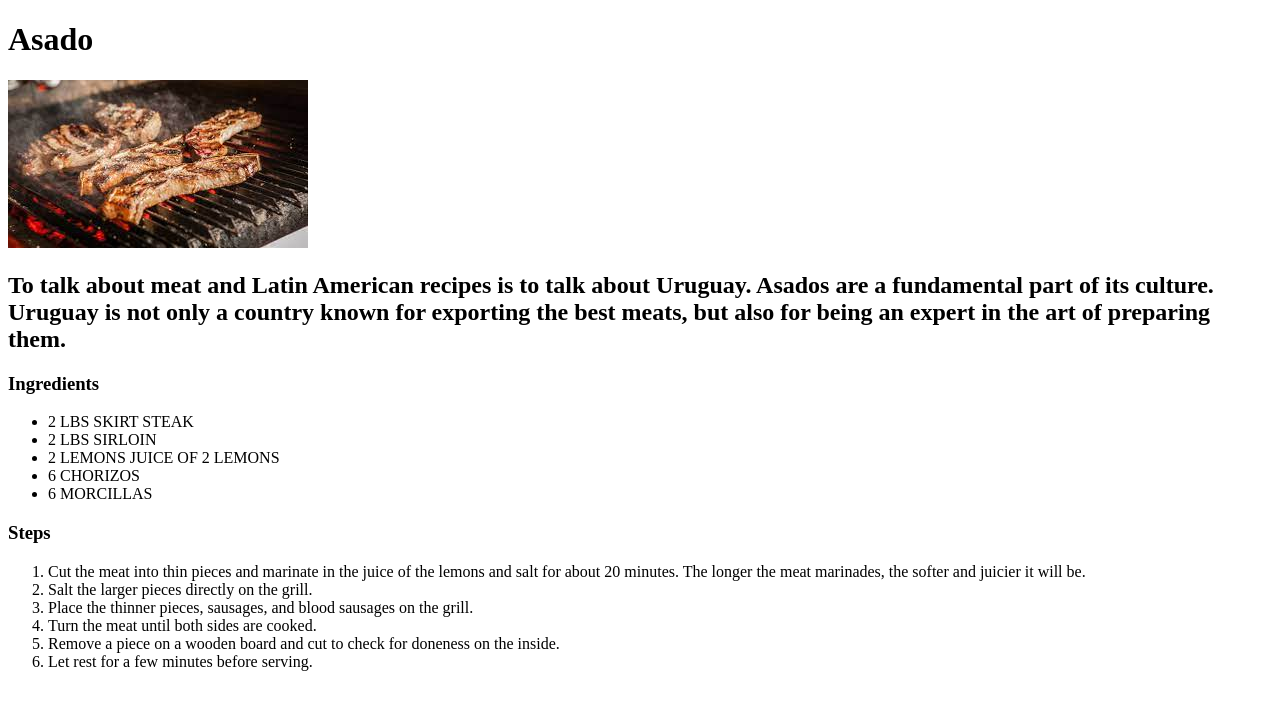
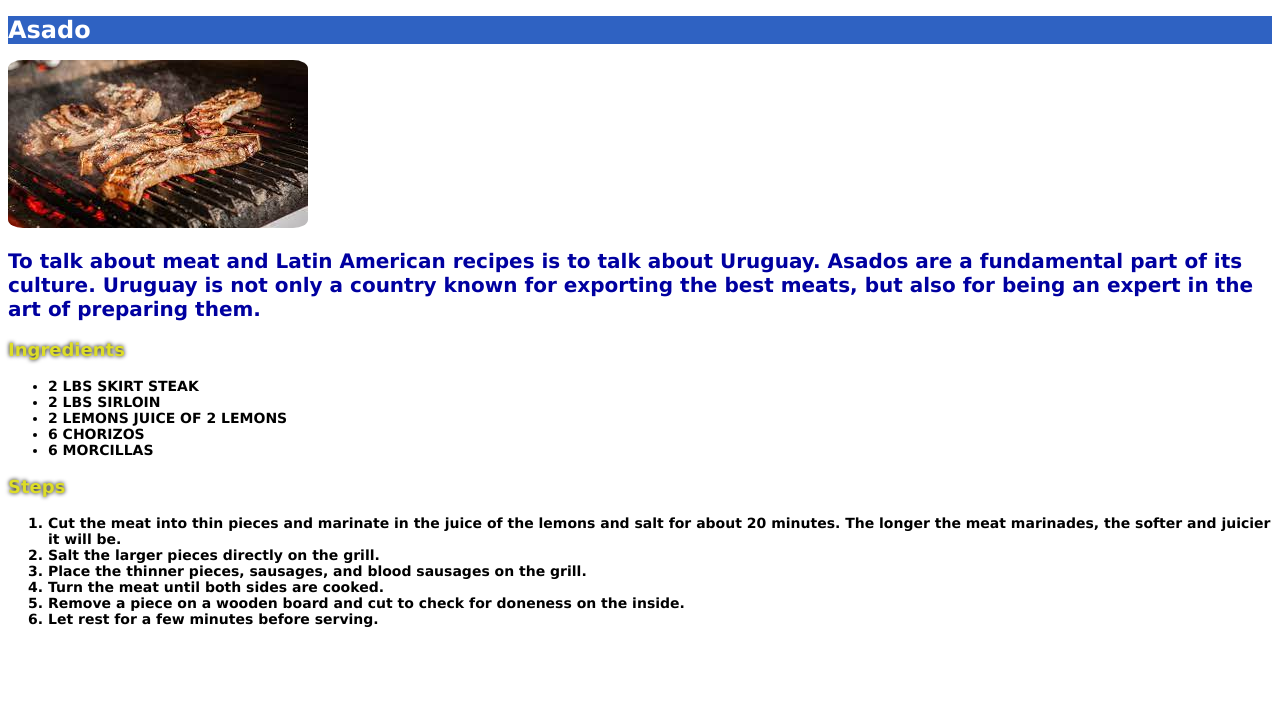
Before and after one commit to martinvarela/odin-recipes, a plain HTML site: page recipes/asado.html in a window 1280 px wide. Drawn offline with Linux system fonts and the light colour scheme.

Commit message:
style changes to recipes webpage

```diff
--- a/recipes/asado.html
+++ b/recipes/asado.html
@@ -5,10 +5,11 @@
     <!-- <meta http-equiv="X-UA-Compatible" content="IE=edge"> -->
     <!-- <meta name="viewport" content="width=device-width, initial-scale=1.0"> -->
     <title>Asado</title>
+    <link rel="stylesheet" href="../style.css">
 </head>
 <body>
     <h1>Asado</h1>
-    <img src="../img/asado.jpeg" alt="Asado">
+    <img src="../img/asado.jpeg" alt="Asado" class="image-rounded-custom">
     <h2>To talk about meat and Latin American recipes is to talk about Uruguay. Asados are a fundamental part of its culture. Uruguay is not only a country known for exporting the best meats, but also for being an expert in the art of preparing them.</h2>
     <h3>Ingredients</h3>
     <ul>
--- /dev/null
+++ b/style.css
@@ -0,0 +1,33 @@
+h1 {
+  background-color: rgb(47, 98, 194);
+  color: white;
+  font-family: Verdana, Geneva, Tahoma, sans-serif;
+  font-size: 24px;
+}
+
+h2 {
+  font-size: 20px;
+  font-family: Verdana, Geneva, Tahoma, sans-serif;
+  color: rgb(0, 0, 160);
+}
+
+.image-rounded-custom {
+  width: 300px;
+  height: auto;
+  border-radius: 5%;
+}
+
+ol li,
+ul li {
+  font-weight: bold;
+  font-family: Verdana, Geneva, Tahoma, sans-serif;
+  font-size: 14px;
+}
+
+h3 {
+  font-weight: bold;
+  font-family: Verdana, Geneva, Tahoma, sans-serif;
+  font-size: 18px;
+  color: rgb(221, 221, 39);
+  text-shadow: 0 0 4px black;
+}
```
Also changed, not shown: index.html (+2 -1 lines), recipes/lasagna.html (+2 -1 lines), recipes/milanesa.html (+2 -1 lines).
